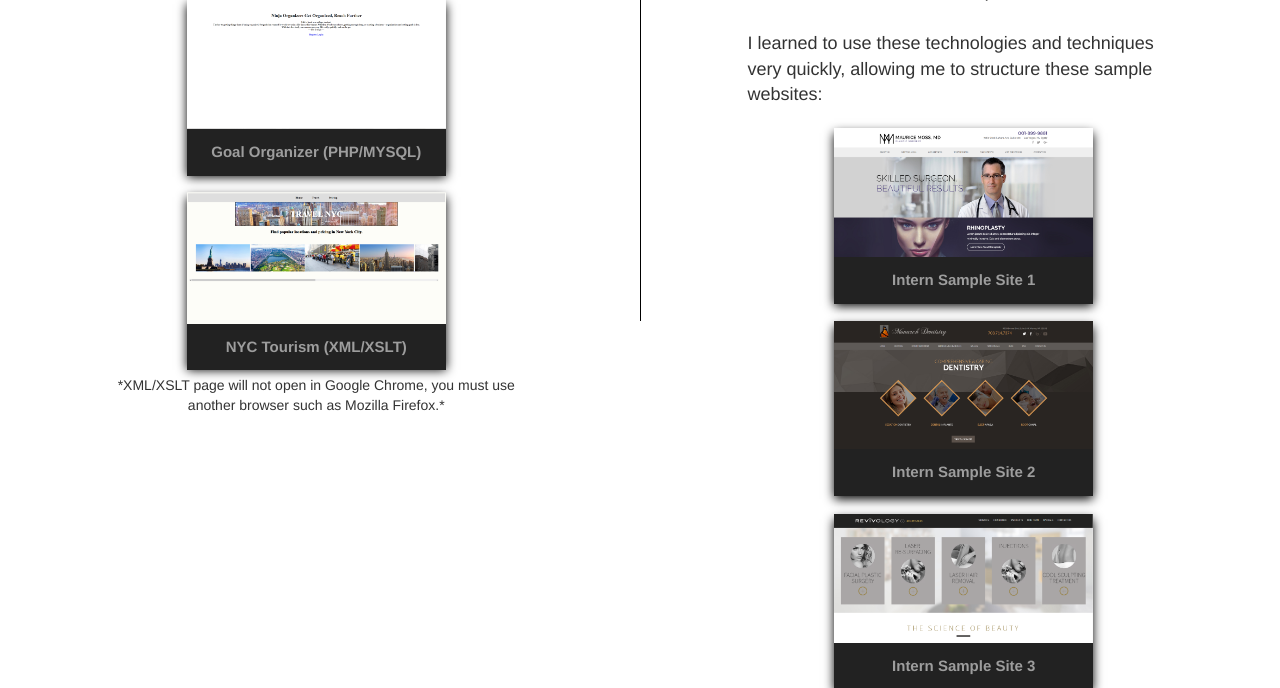
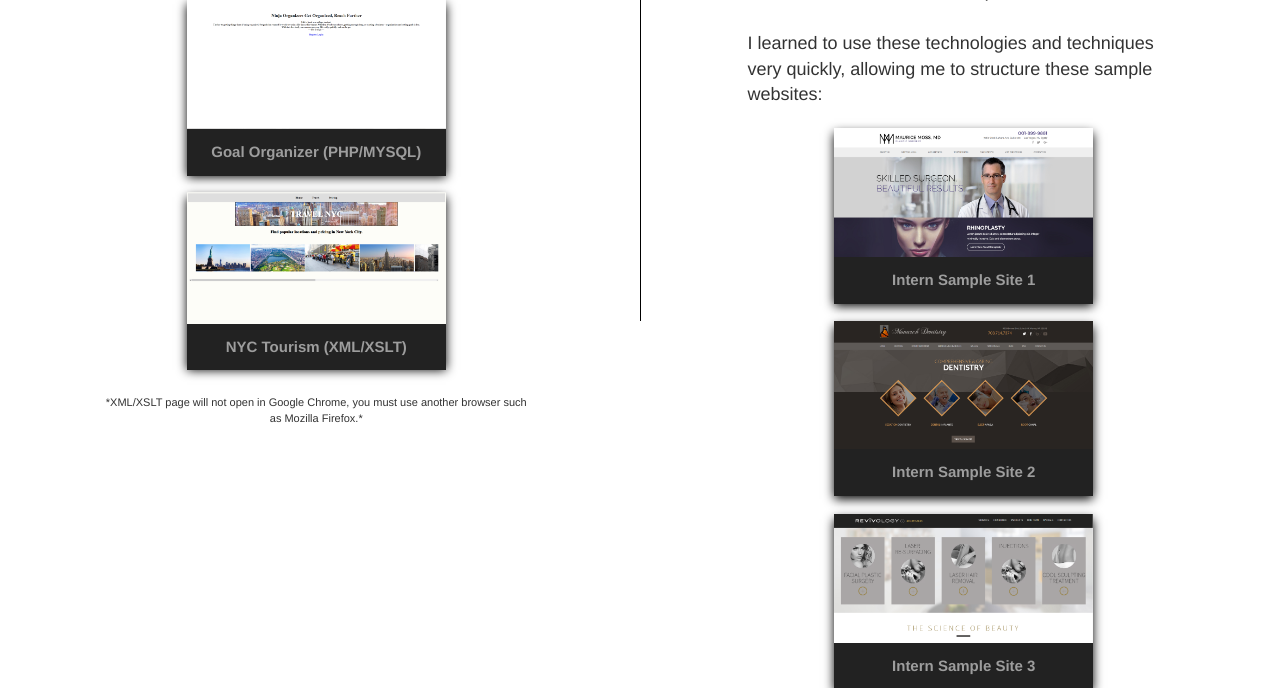
Before and after one commit to jvelarde94/jeremyvelarde, a PHP site: page / in a window 1280 px wide. Shown: the part 1579-2267 px from the top of the page. Run offline with PHP 8.4, Linux system fonts and the light colour scheme; some libraries are stand-ins or nearby versions.

Commit message:
more small changes

```diff
--- a/index.html
+++ b/index.html
@@ -166,7 +166,7 @@
 						</div>
 					</div>
 					</a>
-					<br>
+					<br><br>
 						<span class="xmlsite-info">*XML/XSLT page will not open in Google Chrome, you must use another browser such as Mozilla Firefox.*</span>
 				</div>
 
--- a/style.css
+++ b/style.css
@@ -76,7 +76,7 @@ body{font-family: "Times New Roman", Times, serif; cursor:default;
 /******************************************/
 
 
-/********** Section - Internship **********/
+/********** Section - Development/Design Experience **********/
 #devExperience{text-align:center; margin-bottom:50px;}
 #devExperience .experience-title{margin-top:20px; margin-bottom:20px;}
 #devExperience .title{font-size:28px; font-weight:bold;}
@@ -85,6 +85,8 @@ body{font-family: "Times New Roman", Times, serif; cursor:default;
 #devExperience .card-container{background-color:#222; padding:5px 20px;}
 #devExperience .card-title{font-size:15px; font-weight:bold; color:#9d9d9d;}
 #devExperience .card:hover>.card-container>.card-title{color:#fff;}
+
+#devExperience .xmlsite-info{font-size:11px;}
 
 #devExperience hr.horizontal-divider{width:150px; height:1px; background-color:#000; margin-top:10px;}
 #devExperience hr.horizontal-divider-2{display:none;}
```
